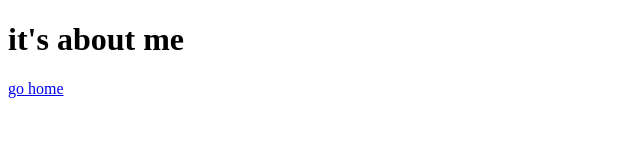
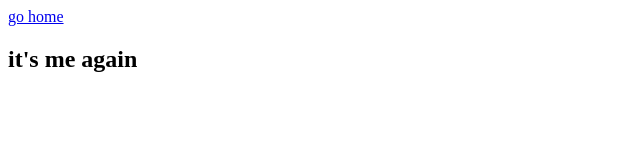
Before and after one commit to ibtihelbs/html0.2, a plain HTML site: page about.html in a window 1280 px wide. Shown: the whole page, without its empty margins (0-640 px from the left). Drawn offline with Linux system fonts and the light colour scheme.

Commit message:
final again

```diff
--- a/about.html
+++ b/about.html
@@ -6,7 +6,7 @@
     <title>about</title>
   </head>
   <body>
-    <h1>it's about me</h1>
     <a href="./index.html">go home</a>
+    <h2>it's me again</h2>
   </body>
 </html>
```
